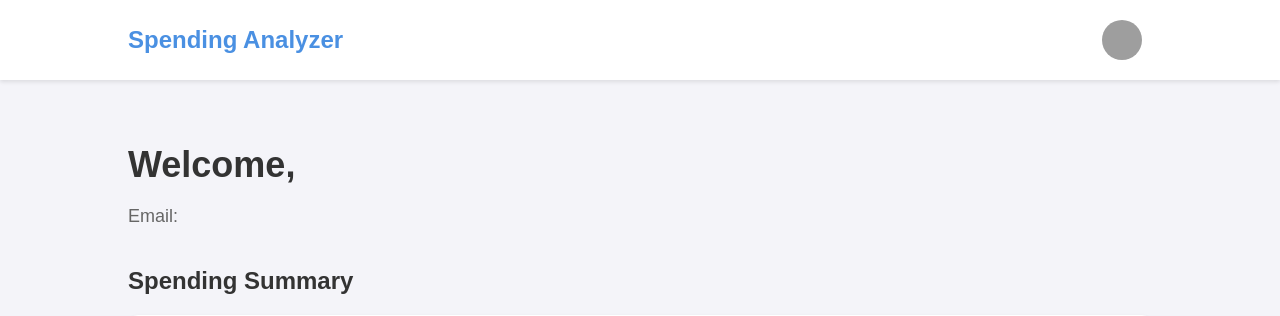
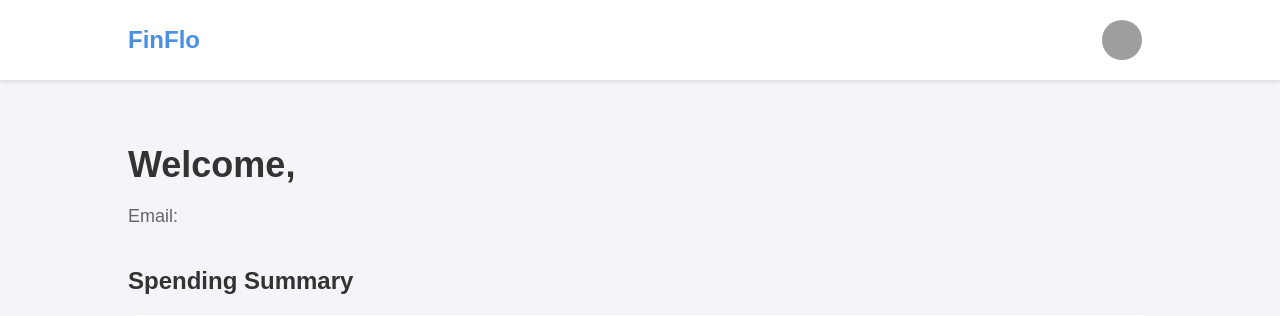
Before and after one commit to LightningHat/FinFlo, a Flask app: page /dashboard in a window 1280 px wide. Shown: the top 316 px of the page. Run offline with Flask 3, Linux system fonts and the light colour scheme; grey boxes are pictures that could not be loaded.

Commit message:
dashboard updated

```diff
--- a/frontend/template/dashboard.html
+++ b/frontend/template/dashboard.html
@@ -3,12 +3,12 @@
 <head>
     <meta charset="UTF-8">
     <meta name="viewport" content="width=device-width, initial-scale=1.0">
-    <title>Dashboard - Spending Analyzer</title>
+    <title>Dashboard - FinFlo</title>
     <link rel="stylesheet" href="../static/css/dashboard.css">
 </head>
 <body>
     <nav>
-        <div class="logo">Spending Analyzer</div>
+        <div class="logo">FinFlo</div>
         <div class="user-profile">
             <img id="userPicture" src="" alt="Profile Picture">
             <span id="userName"></span>
--- a/frontend/template/login.html
+++ b/frontend/template/login.html
@@ -9,7 +9,7 @@
     <link rel="stylesheet" href="../static/css/styles.css">
     <link rel="stylesheet" href="../static/css/login.css">
     <link href='https://cdn.jsdelivr.net/npm/boxicons@2.0.5/css/boxicons.min.css' rel='stylesheet'>
-    <title>Responsive Login Form Sign In Sign Up</title>
+    <title>FinFlo</title>
 </head>
 <body>
     <div class="login">
```
